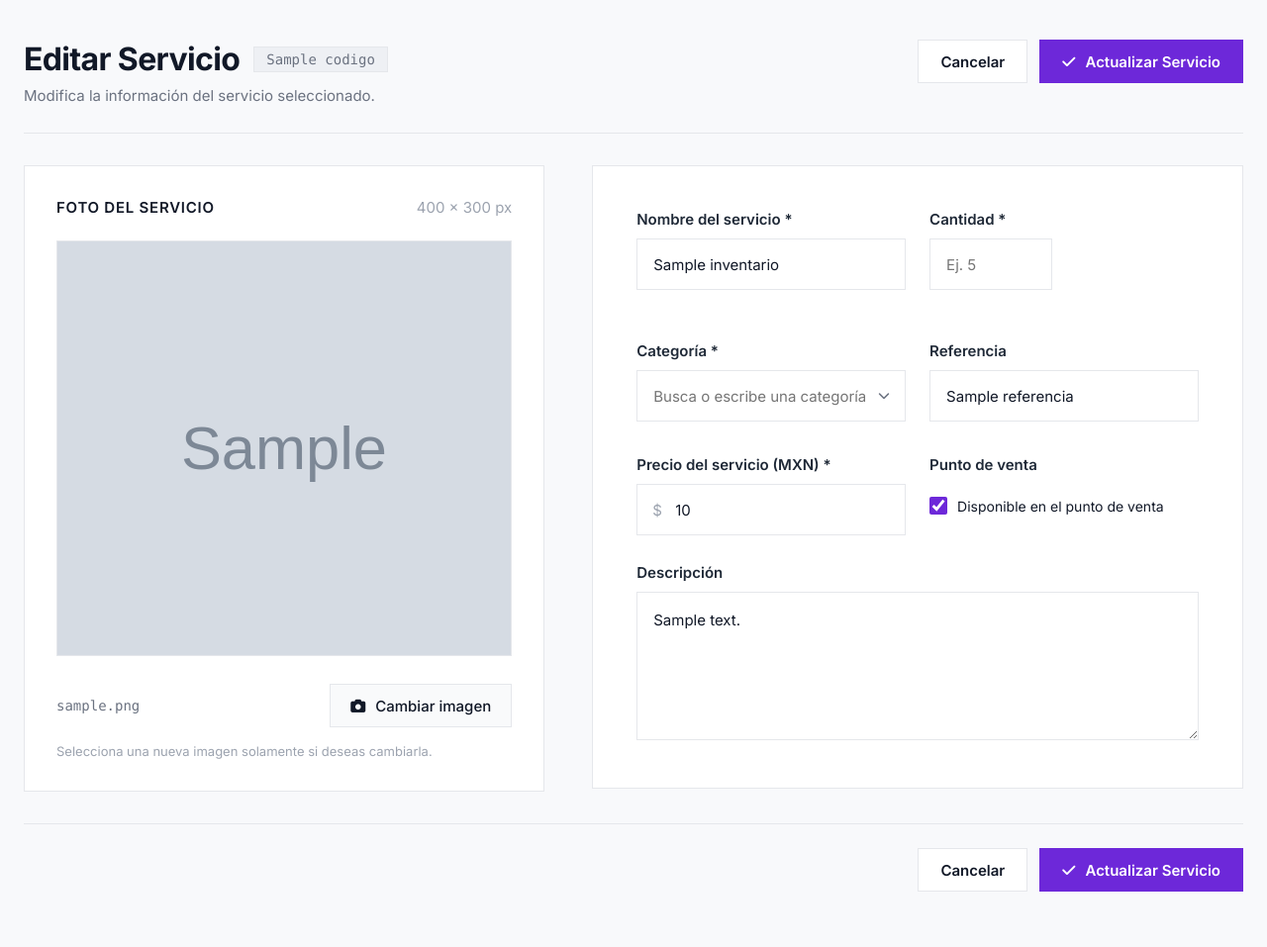
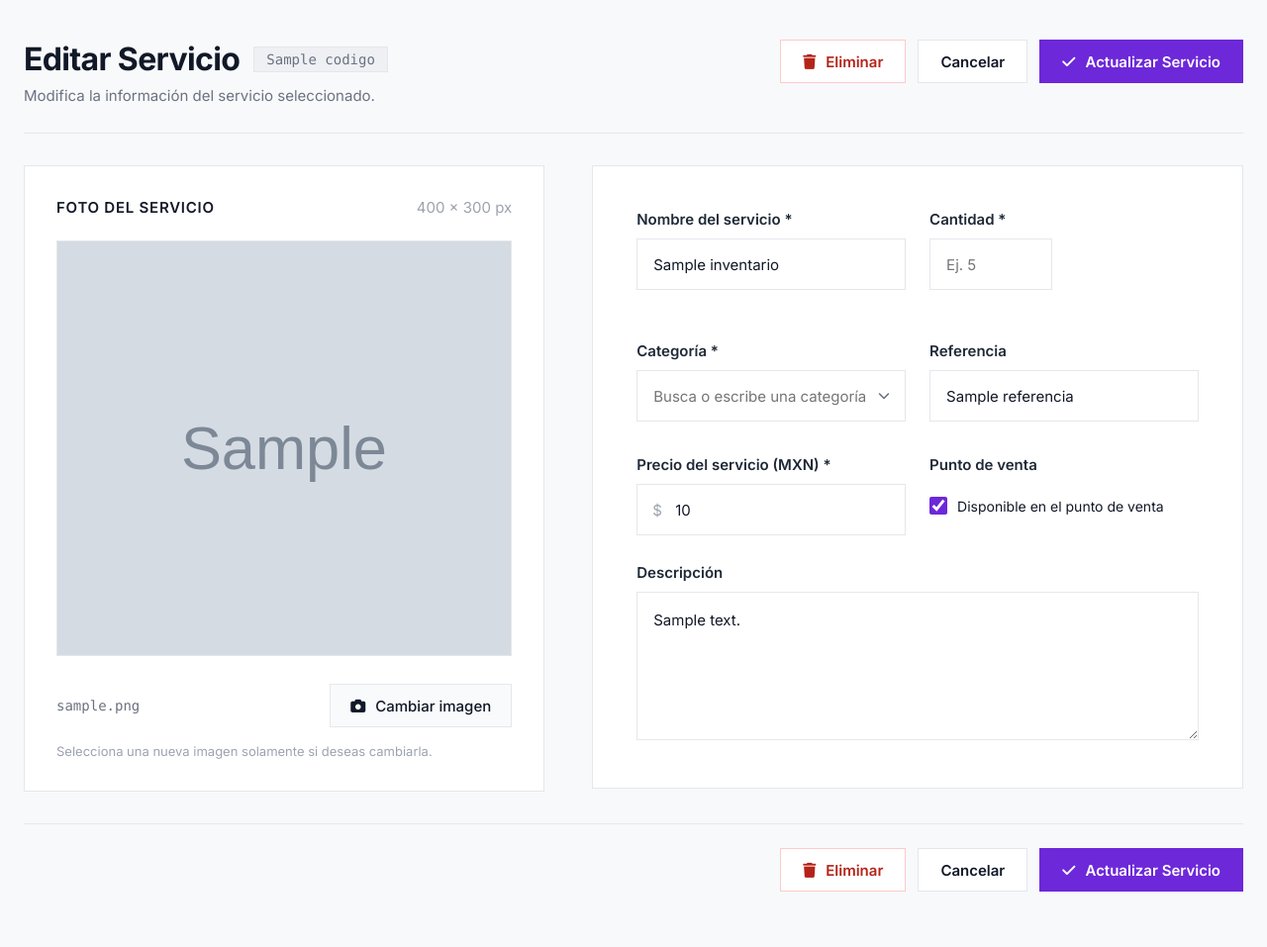
Before and after one commit to emmanuelbc110703/gestordeventas, a Laravel app: template resources/views/admin/inventario/editar_servicio.blade.php in a window 1280 px wide. Shown: the part 65-1022 px from the top of the page at 99% size. Run offline with Laravel 12, Linux system fonts and the light colour scheme; the template is opened without the code that fills it: most values are stand-ins (such as "Sample title", 1, 10 or a date in 2020); grey boxes marked "Sample" are stand-in pictures; some libraries are stand-ins or nearby versions.

Commit message:
integracion de boton eliminar dentro de la interfaz de actualizacion de inventario>servicios

```diff
--- a/resources/views/admin/inventario/editar_servicio.blade.php
+++ b/resources/views/admin/inventario/editar_servicio.blade.php
@@ -88,6 +88,29 @@
     .btn-guardar:hover {
         background: var(--primario-oscuro);
         border-color: var(--primario-oscuro);
+    }
+    .btn-eliminar {
+        display: inline-flex;
+        align-items: center;
+        justify-content: center;
+        gap: 10px;
+        height: 44px;
+        padding: 0 22px;
+        background: #fff;
+        border: 1px solid #fecaca;
+        border-radius: 0;
+        font-family: inherit;
+        font-size: 15px;
+        font-weight: 600;
+        color: #b42318;
+        white-space: nowrap;
+        cursor: pointer;
+        transition: background 0.2s ease, border-color 0.2s ease, color 0.2s ease;
+    }
+    .btn-eliminar:hover {
+        background: #b42318;
+        border-color: #b42318;
+        color: #fff;
     }
     .editar-acciones-pie {
         justify-content: flex-end;
@@ -286,7 +309,7 @@
         .editar-encabezado { flex-direction: column; align-items: stretch; }
         .editar-titulo h1 { font-size: 26px; }
         .editar-acciones { width: 100%; }
-        .btn-cancelar, .btn-guardar { flex: 1; }
+        .btn-cancelar, .btn-guardar, .btn-eliminar { flex: 1; }
         .tarjeta-foto, .tarjeta-form { padding: 22px; }
         .campo-fila { grid-template-columns: 1fr; gap: 28px; }
         .foto-vista { height: 260px; }
@@ -306,6 +329,10 @@
             <p class="editar-subtitulo">Modifica la información del servicio seleccionado.</p>
         </div>
         <div class="editar-acciones">
+            <button type="submit" form="formEliminar" class="btn-eliminar">
+                <i class="fa-solid fa-trash"></i>
+                Eliminar
+            </button>
             <a href="{{ route('admin.servicios') }}" class="btn-cancelar">Cancelar</a>
             <button type="submit" form="formEditar" class="btn-guardar">
                 <i class="fa-solid fa-check"></i>
@@ -324,10 +351,10 @@
         </div>
     @endif
     <form
-        id="formEditar"
-        action="{{ route('admin.inventario.actualizar', $inventario->id) }}"
+        id="formEliminar"
+        action="{{ route('admin.inventario.eliminar', $inventario->id) }}"
         method="POST"
-        enctype="multipart/form-data"
+        onsubmit="return confirm('¿Seguro que deseas eliminar este servicio? Esta acción no se puede deshacer.');"
     >
         @csrf
         @method('PUT')
@@ -449,12 +476,18 @@
             </div>
         </div>
         <div class="editar-acciones editar-acciones-pie">
+            <button type="submit" form="formEliminar" class="btn-eliminar">
+                <i class="fa-solid fa-trash"></i>
+                Eliminar
+            </button>
             <a href="{{ route('admin.servicios') }}" class="btn-cancelar">Cancelar</a>
             <button type="submit" class="btn-guardar">
                 <i class="fa-solid fa-check"></i>
                 Actualizar Servicio
             </button>
         </div>
+        @csrf
+        @method('DELETE')
     </form>
 
 </div>
```
